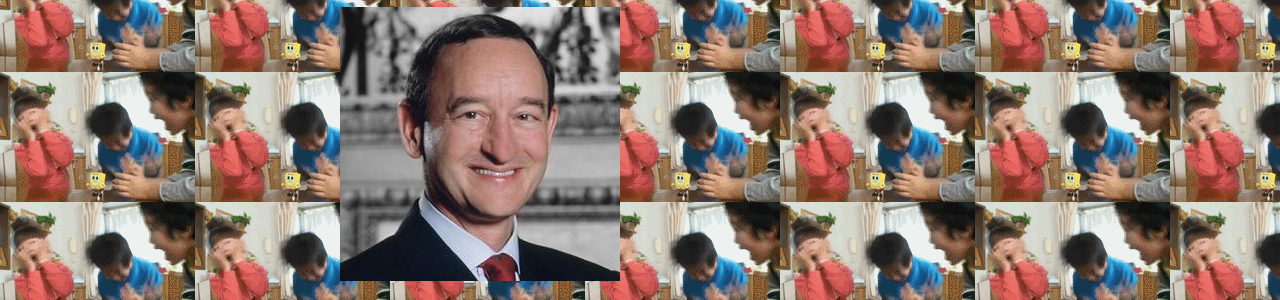
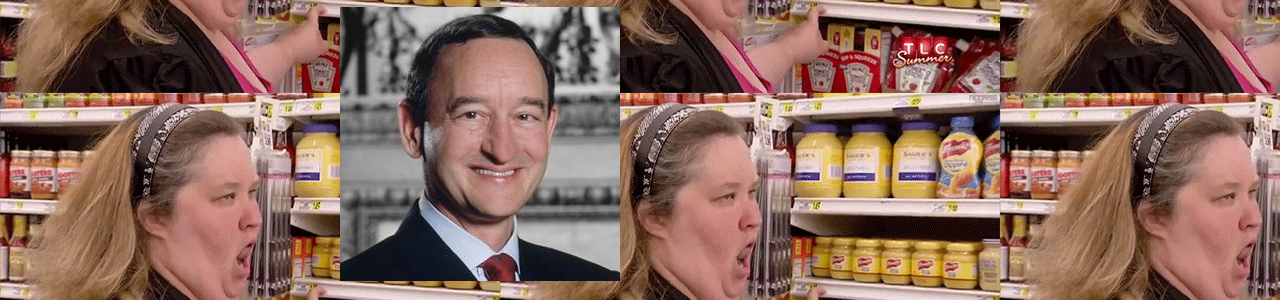
Before and after one commit to universityheads/washingtonuniversity, a plain HTML site: page index.html in a window 1280 px wide. Shown: the part 188-488 px from the top of the page. Drawn offline with Linux system fonts and the light colour scheme.

Commit message:
Update main.css

```diff
--- a/main.css
+++ b/main.css
@@ -2,7 +2,7 @@ body {
 	margin: 100px 0px;
 	padding: 0px;
 	text-align: center;
-	background-image: url('spongebob scream.gif');
+	background-image: url('booboo.gif');
 }
 
 div {
```
